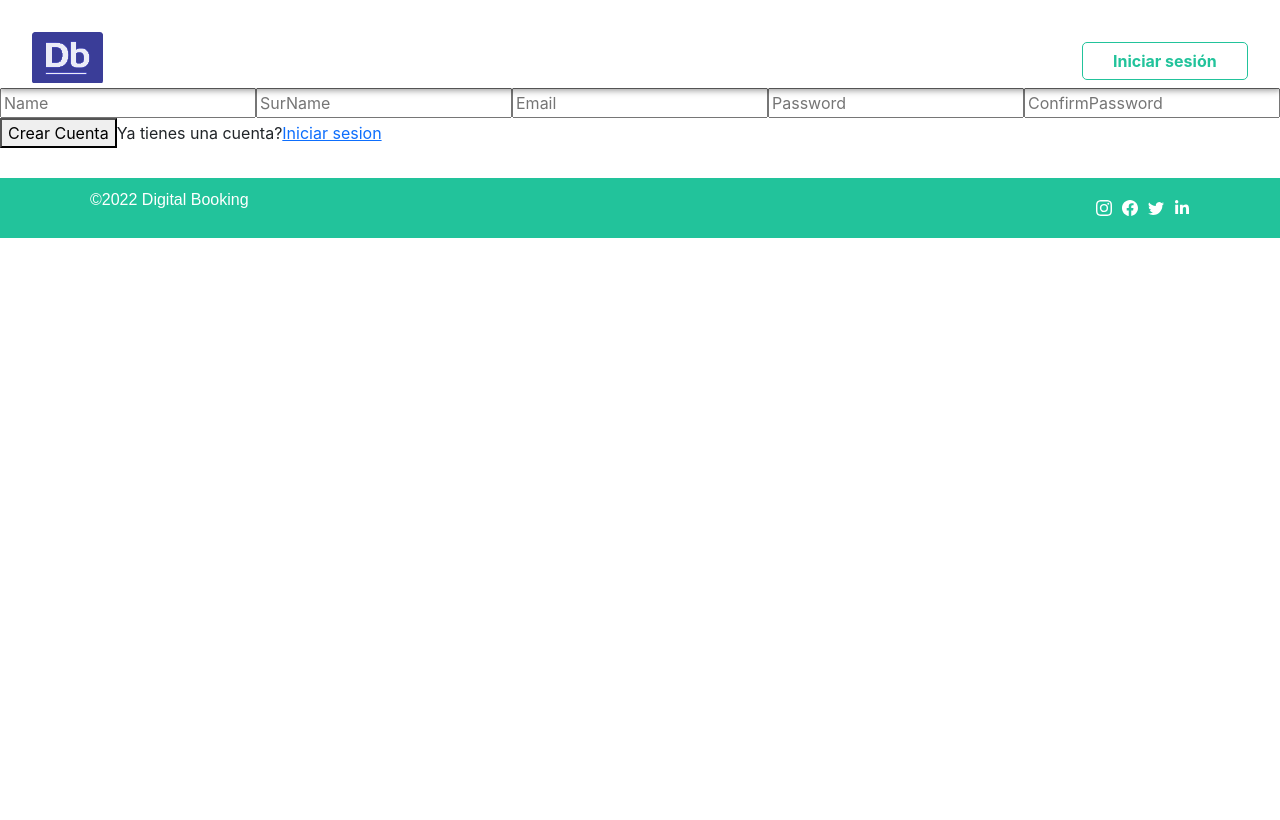
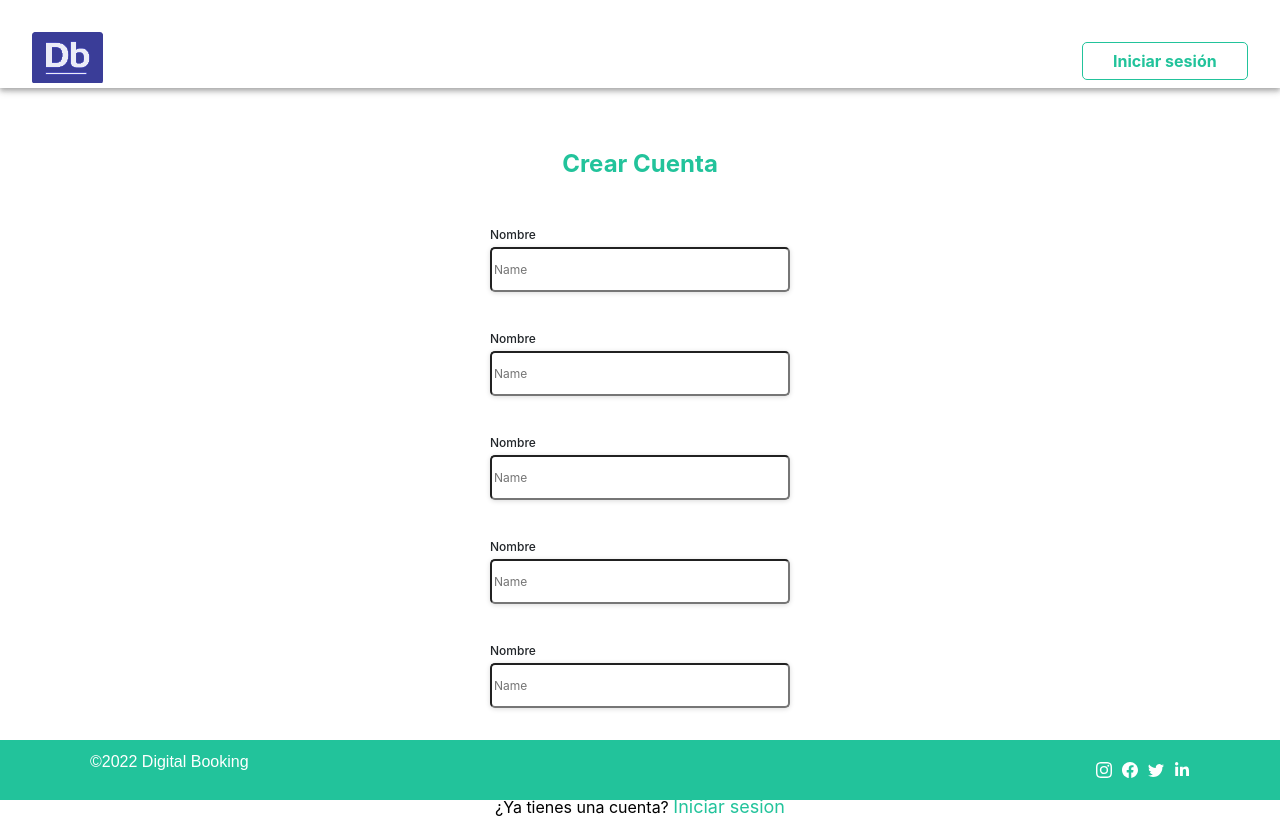
Before and after one commit to Camilodoncel/ProyectoDH, a React (Create React App) app in the folder frontend/: page /register in a window 1280 px wide. Built offline with nearby package versions, Linux system fonts and the light colour scheme.

Commit message:
Subo cambios

```diff
--- a/frontend/src/Routes/Routers.js
+++ b/frontend/src/Routes/Routers.js
@@ -1,24 +1,24 @@
 import React from 'react'
-import { BrowserRouter, Routes, Route, Navigate } from "react-router-dom";
-import Header from '../components/Header/Header';
-import Register from '../components/pages/Register';
-import LogIn from "../components/pages/LogIn.js";
-import Home from "../components/pages/Home"
-import Footer from '../components/Footer/Footer';
+import { BrowserRouter, Routes, Route } from "react-router-dom";
+import Register from '../components/pages/Register/Register';
+import LogIn from "../components/pages/LogIn/LogIn.js";
+import Home from "../components/pages/home/Home"
+import ProtectedRoutes from '../components/protectedRoutes/ProtectedRoutes';
+import HomeUser from '../components/pages/homeUser/HomeUser'
+
 
 
 const Routers = () => {
   return (
     <BrowserRouter>
-      <Header/>
-      <Routes>
-      <Route path="/home" element={<Home/>} />
-      <Route path="/" element={<Navigate to="/home"/>} />
-      <Route
-        path="/register" element={<Register/>}/>
-      <Route path="/logIn" element={<LogIn/>} />
-      </Routes>
-      <Footer/>
+        <Routes>
+          <Route path="/" element={<Home/>} />
+          <Route path="/register" element={<Register/>}/>
+          <Route path="/logIn" element={<LogIn/>} />
+          <Route element={<ProtectedRoutes/>}>
+            <Route path='/home' element = {<HomeUser/>}/>
+          </Route>
+        </Routes>
     </BrowserRouter>
   )
 }
--- a/frontend/src/components/pages/LogIn.js
+++ /dev/null
@@ -1,44 +0,0 @@
-import React, { useState } from "react";
-import { useNavigate, Link } from "react-router-dom";
-import Register from "./Register";
-import { LogInStyled } from "./Styles";
-
-const LogIn = ({ userInfo }) => {
-  const [logIn, setLogIn] = useState({ email: "", password: "" });
-  const navigate = useNavigate();
-
-  return (
-    <LogInStyled>
-     <div className="title">Iniciar Sesion</div>
-      <form>
-      <div div className="label">
-        <div>Email</div>
-        <input
-          placeholder="Email"
-          type="email"
-          onChange={(e) => setLogIn({ ...LogIn, email: e.target.value })}
-        />
-      </div>
-      <div className="label">
-        <div>Password</div>
-        <input
-          placeholder="Password"
-          type="password"
-          onChange={(e) => setLogIn({ ...LogIn, password: e.target.value })}
-        />
-      </div>
-        <button onClick label="submit">
-          {" "}
-          Ingresar{" "}
-        </button>
-        <div className="register">
-        ¿Aún no Tienes Cuenta?
-          <span><a onClick={() => navigate("/register")}> Registrar</a></span>
-        </div>
-
-      </form>
-    </LogInStyled>
-  );
-};
-
-export default LogIn;
--- /dev/null
+++ b/frontend/src/components/pages/LogIn/LogIn.js
@@ -0,0 +1,49 @@
+import React, { useState } from "react";
+import { useNavigate, Link } from "react-router-dom";
+import Footer from "../../Footer/Footer";
+import Header from "../../Header/Header";
+import Register from "../Register/Register";
+import { LogInStyled } from "./Styles";
+
+const LogIn = ({ userInfo }) => {
+  const [logIn, setLogIn] = useState({ email: "", password: "" });
+  const navigate = useNavigate();
+
+  return (
+    <LogInStyled>
+      <Header/>
+        <section>
+        <div className="title">Iniciar Sesion</div>
+          <form>
+          <div div className="label">
+            <div>Email</div>
+            <input
+              placeholder="Email"
+              type="email"
+              onChange={(e) => setLogIn({ ...LogIn, email: e.target.value })}
+            />
+          </div>
+          <div className="label">
+            <div>Password</div>
+            <input
+              placeholder="Password"
+              type="password"
+              onChange={(e) => setLogIn({ ...LogIn, password: e.target.value })}
+            />
+          </div>
+            <button className="submit" onClick label="submit">
+              {" "}
+              Ingresar{" "}
+            </button>
+            <div className="register">
+            ¿Aún no Tienes Cuenta?
+              <span><a onClick={() => navigate("/register")}> Registrar</a></span>
+            </div>
+          </form>
+        </section>
+      <Footer/>
+    </LogInStyled>
+  );
+};
+
+export default LogIn;
--- /dev/null
+++ b/frontend/src/components/pages/LogIn/Styles.js
@@ -0,0 +1,81 @@
+import styled from "styled-components";
+
+export const LogInStyled = styled.section`
+
+section{
+display: flex;
+flex-direction: column;
+align-items: center;
+width: auto;
+heigth: auto;
+gap: 50px;
+margin-top: 150px;
+}
+form{
+  display: flex;
+  flex-direction: column;
+  gap:40px;
+  align-items:center;
+}
+
+form input {
+width:300px;
+height: 45px;
+background: #FFFFFF;
+box-shadow: 0px 1px 5px rgba(0, 0, 0, 0.15);
+border-radius: 5px;
+margin-top:5px;
+}
+.title{
+color:rgb(34,195,155);
+font-weight: 700;
+font-size: 24px;
+line-height: 28px;
+}
+.label{
+font-weight: 500;
+font-size: 12px;
+line-height: 14px;
+}
+
+section button {
+background: rgb(34,195,155);
+box-shadow: 0px 2px 4px rgba(0, 0, 0, 0.12);
+border-radius: 5px;
+height: 40px;
+width: 206px;
+left: 0px;
+top: 0px;
+border-radius: 5px;
+color: white;
+margin-bottom:-35px
+}
+
+.register{
+  cursor: default;
+  color:black;
+}
+.register a {
+  font-size: 18px;
+  cursor: pointer;
+  color:rgb(34,195,155);
+
+}
+.register a:hover {
+  font-size: 18px;
+  cursor: pointer;
+  color:rgba(90,97,189,1);
+
+}
+
+Header{
+  width: 100%;
+  position: absolute;
+}
+
+Footer{
+  position:absolute;
+}
+
+
+`
--- a/frontend/src/components/pages/Register.js
+++ /dev/null
@@ -1,53 +0,0 @@
-import React from "react";
-import { useState } from "react";
-import { useNavigate } from "react-router-dom";
-
-const Register = ({userRegistry}) => {
-const [name,setName]=useState("");
- const [surName,setSurName]=useState("");
- const [email,setEmail]=useState("");
- const [password,setPassword]=useState("");
- const [confirmPasword,setConfirmPassword]=useState("");
- const navigate = useNavigate();
-
- const onSubmitHandler = (e) => {
-    e.preventDefault();
-    let value = {
-      name,
-      email,
-      password
-    };
-    userRegistry(value);
-    e.target.reset()
-  }
-
-
-return (
-    <form onSubmit= {(e)=> onSubmitHandler(e)}>
-        <input placeholder ="Name"type="text"
-        onChange={(e)=> setName(e.target.value)}/>
-
-        <input placeholder ="SurName"type= "text"
-         onChange={(e)=> setSurName(e.target.value)}/>
-
-        <input placeholder ="Email"type="email"
-        onChange={(e)=> setEmail(e.target.value)}/>
-
-
-        <input placeholder ="Password"type="password"
-        onChange={(e)=> setPassword(e.target.value)}/>
-
-
-        <input placeholder ="ConfirmPassword"type="pasword"
-        onChange={(e)=> setConfirmPassword(e.target.value)}/>
-
-
-        <button input ="submit"> Crear Cuenta </button>
-        <span>Ya tienes una cuenta?</span><a className="buttonLogIn" onClick={() => navigate("/logIn")}>Iniciar sesion </a>
-
-    </form>
-)
-}
-
-
-export default Register
--- /dev/null
+++ b/frontend/src/components/pages/Register/Register.js
@@ -0,0 +1,88 @@
+import { React, useState } from "react";
+import { useNavigate } from "react-router-dom";
+import Footer from "../../Footer/Footer";
+import Header from "../../Header/Header";
+import { RegisterStyled } from "./Styles";
+
+const Register = ({ userRegistry }) => {
+  const [name, setName] = useState("");
+  const [surName, setSurName] = useState("");
+  const [email, setEmail] = useState("");
+  const [password, setPassword] = useState("");
+  const [confirmPasword, setConfirmPassword] = useState("");
+  const navigate = useNavigate();
+
+  const onSubmitHandler = (e) => {
+    e.preventDefault();
+    let value = {
+      name,
+      email,
+      password,
+    };
+    userRegistry(value);
+    e.target.reset();
+  };
+
+  return (
+    <RegisterStyled>
+      <Header />
+      <section>
+        <div className="title">Crear Cuenta</div>
+        <form onSubmit={(e) => onSubmitHandler(e)}>
+          <div className="userName">
+            <div className="label">
+              <div>Nombre</div>
+              <input
+                placeholder="Name"
+                type="text"
+                onChange={(e) => setName(e.target.value)}
+              />
+            </div>
+            <div className="label">
+              <div>Nombre</div>
+              <input
+                placeholder="Name"
+                type="text"
+                onChange={(e) => setName(e.target.value)}
+              />
+            </div>
+          </div>
+          <div className="label">
+            <div>Nombre</div>
+            <input
+              placeholder="Name"
+              type="text"
+              onChange={(e) => setName(e.target.value)}
+            />
+          </div>
+          <div className="label">
+            <div>Nombre</div>
+            <input
+              placeholder="Name"
+              type="text"
+              onChange={(e) => setName(e.target.value)}
+            />
+          </div>
+          <div className="label">
+            <div>Nombre</div>
+            <input
+              placeholder="Name"
+              type="text"
+              onChange={(e) => setName(e.target.value)}
+            />
+          </div>
+         <button input="submit"> Crear Cuenta </button>
+          <div className="logIn">
+            <span>¿Ya tienes una cuenta? </span>
+            <a className="buttonLogIn" onClick={() => navigate("/logIn")}>
+              Iniciar sesion{" "}
+            </a>
+          </div>
+        </form>
+      </section>
+      <Footer />
+    </RegisterStyled>
+  );
+};
+
+export default Register;
--- a/frontend/src/components/pages/Styles.js
+++ b/frontend/src/components/pages/Register/Styles.js
@@ -1,13 +1,15 @@
 import styled from "styled-components";
 
-export const LogInStyled = styled.section`
+export const RegisterStyled = styled.div`
+section{
 display: flex;
 flex-direction: column;
 align-items: center;
 width: auto;
 heigth: auto;
-gap: 100px;
-margin-top: 30px;
+gap: 50px;
+margin-top: 150px;
+}
 form{
   display: flex;
   flex-direction: column;
@@ -35,7 +37,7 @@
 line-height: 14px;
 }
 
-button{
+section button {
 background: rgb(34,195,155);
 box-shadow: 0px 2px 4px rgba(0, 0, 0, 0.12);
 border-radius: 5px;
@@ -48,23 +50,65 @@
 margin-bottom:-35px
 }
 
-.register{
+.logIn{
   cursor: default;
   color:black;
-  margin-bottom: 45px;
 }
-.register a {
+.logIn a {
   font-size: 18px;
   cursor: pointer;
   color:rgb(34,195,155);
+  text-decoration: none;
 
 }
-.register a:hover {
+.logIn a:hover {
   font-size: 18px;
   cursor: pointer;
   color:rgba(90,97,189,1);
 
 }
 
+.userName{
+  display: flex;
+  flex-direction: column;
+  gap: 40px;
+}
+Header{
+  width: 100%;
+  position: absolute;
+}
+
+Footer{
+  position:sticky;
+  bottom: 0;
+}
+
+@media (min-width: 768px){
+  Footer{
+  position:absolute;
+  bottom: 0;
+}
+}
+
+
+@media (min-width: 1365px){
+  Footer{
+  position:sticky;
+  bottom: 0;
+}
+.userName{
+  display: flex;
+  flex-direction: row;
+  gap: 40px;
+}
+
+.userName input{
+  width:208px
+}
+form input{
+  width: 448px;
+}
+}
+
 
 `
--- /dev/null
+++ b/frontend/src/components/pages/home/Home.js
@@ -0,0 +1,22 @@
+import React from 'react'
+import {Searcher} from "../../Searcher/Searcher"
+import Category from "../../Category/Categories"
+import ProductList from '../../products/ProductList'
+import Header from "../../Header/Header"
+import Footer from '../../Footer/Footer'
+import { SectionHome } from './Styles'
+
+
+const Home = () => {
+  return (
+    <SectionHome>
+        <Header/>
+        <Searcher/>
+        <Category/>
+        <ProductList/>
+        <Footer/>
+    </SectionHome>
+  )
+}
+
+export default Home
--- /dev/null
+++ b/frontend/src/components/pages/home/Styles.js
@@ -0,0 +1,7 @@
+import styled from "styled-components";
+
+export const SectionHome = styled.section`
+Header{
+  z-index: 30
+}
+`
--- /dev/null
+++ b/frontend/src/components/pages/homeUser/HomeUser.js
@@ -0,0 +1,22 @@
+import React from 'react'
+import {Searcher} from "../../Searcher/Searcher"
+import Category from "../../Category/Categories"
+import ProductList from '../../products/ProductList'
+import Header from "../../Header/Header"
+import Footer from '../../Footer/Footer'
+import { SectionHome } from '../home/Styles'
+
+
+const Home = () => {
+  return (
+    <SectionHome>
+        <Header/>
+        <Searcher/>
+        <Category/>
+        <ProductList/>
+        <Footer/>
+    </SectionHome>
+  )
+}
+
+export default Home
--- /dev/null
+++ b/frontend/src/components/protectedRoutes/ProtectedRoutes.js
@@ -0,0 +1,12 @@
+import React from 'react'
+import { Outlet, Navigate } from 'react-router-dom'
+
+const ProtectedRoutes = ({isLogged}) => {
+  if(isLogged){
+    return <Outlet/>
+  } else {
+    return <Navigate to = "/register"/>
+  }
+}
+
+export default ProtectedRoutes
```
Also changed, not shown: frontend/src/components/pages/Home.js (deleted, +0 -24 lines).
